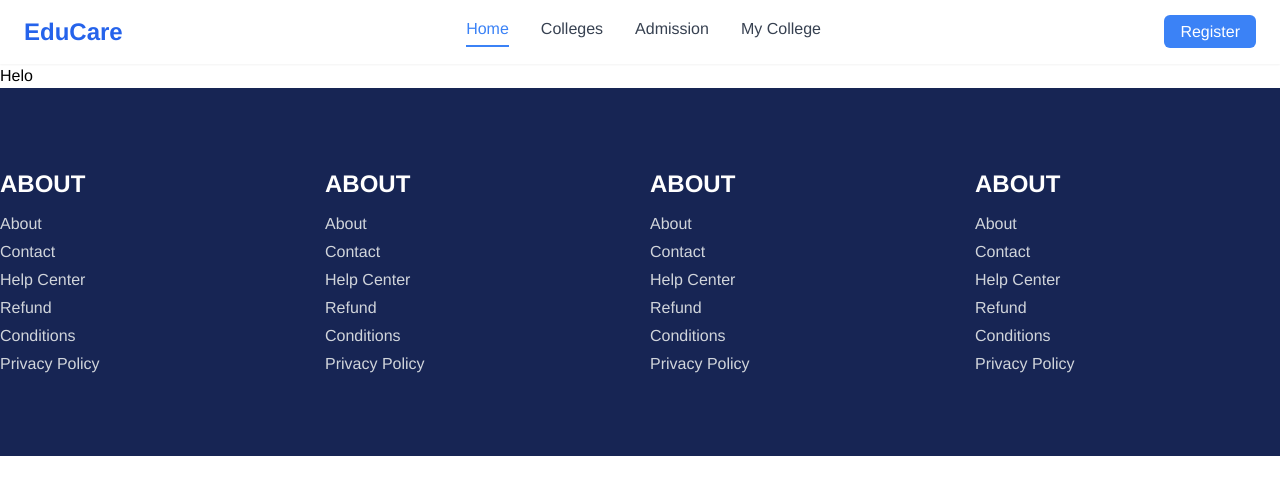
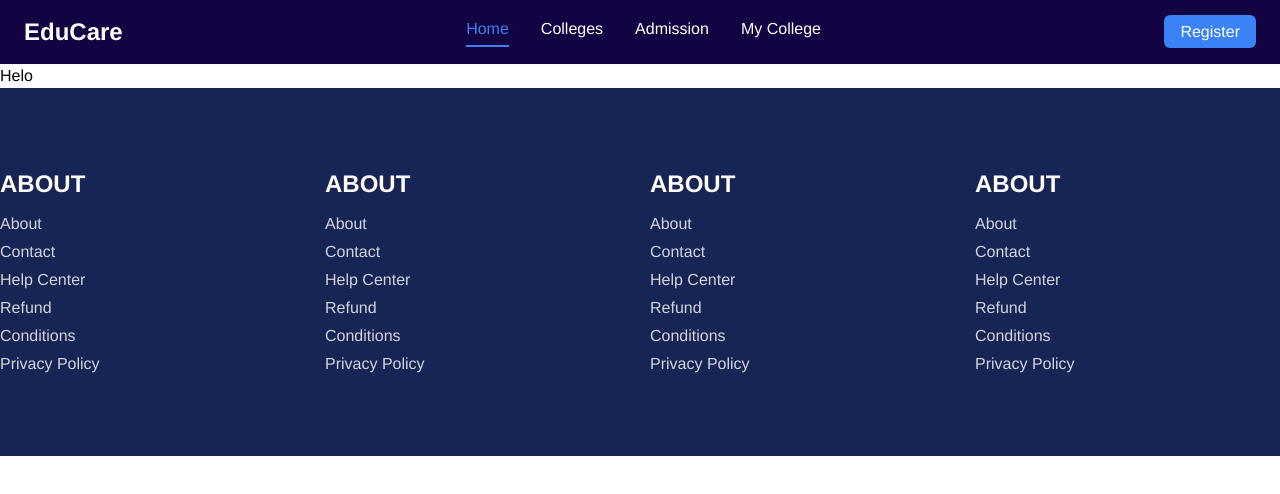
Before and after one commit to parvejme24/edu-care-frontend, a React (Vite) app: page / in a window 1280 px wide. Shown: the top 494 px of the page. Built offline with nearby package versions, Linux system fonts and the light colour scheme.

Commit message:
update nav style

```diff
--- a/src/components/shared/Navbar/Navbar.jsx
+++ b/src/components/shared/Navbar/Navbar.jsx
@@ -9,7 +9,7 @@
       className={({ isActive }) =>
         isActive
           ? "text-blue-500 border-b-2 border-blue-500 pb-1"
-          : "text-gray-700 hover:text-blue-500 transition-colors duration-300"
+          : "text-gray-700 lg:text-white hover:text-blue-500 transition-colors duration-300"
       }
     >
       {children}
@@ -53,10 +53,10 @@
   );
 
   return (
-    <nav className="bg-white shadow-sm sticky top-0 z-50">
+    <nav className="bg-[#140342] shadow-sm sticky top-0 z-50">
       <div className="container mx-auto flex justify-between items-center py-4 px-6">
         {/* Left side - Logo */}
-        <div className="text-2xl font-bold text-blue-600">
+        <div className="text-2xl font-bold text-white">
           <Link to={"/"}>EduCare</Link>
         </div>
 
@@ -80,9 +80,9 @@
             className="text-gray-700 focus:outline-none transform hover:scale-110 transition-transform duration-300"
           >
             {menuOpen ? (
-              <FaTimes className="h-8 w-8 text-blue-600" />
+              <FaTimes className="h-8 w-8 text-white" />
             ) : (
-              <FaBars className="h-8 w-8 text-blue-600" />
+              <FaBars className="h-8 w-8 text-white" />
             )}
           </button>
         </div>
```
